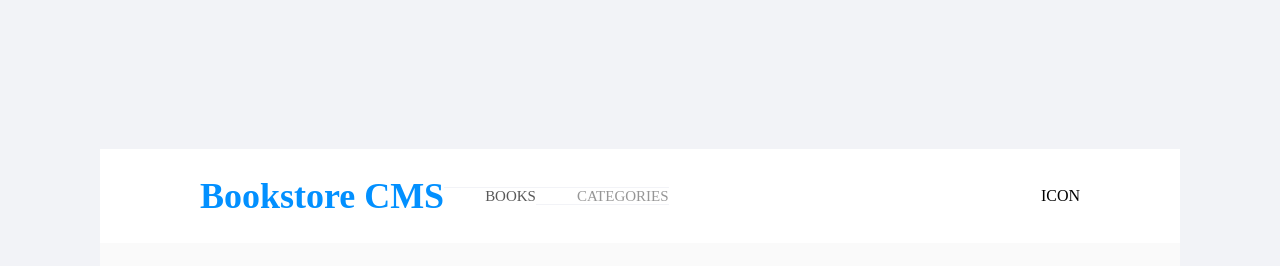
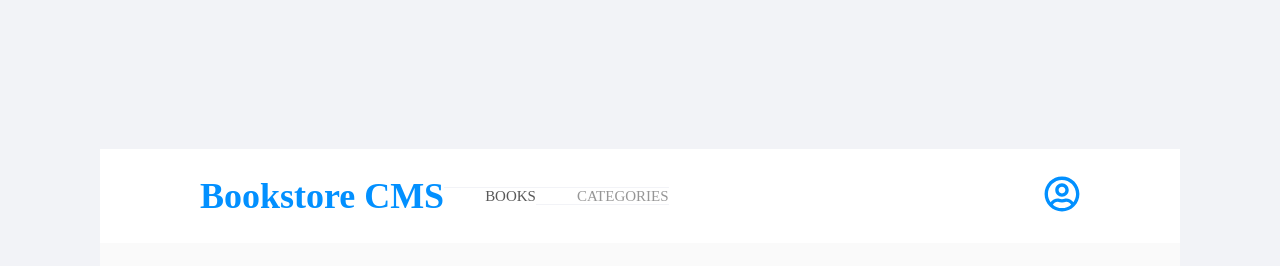
Before and after one commit to Kingstalux/Bookstore-app, a React (Create React App) app: page / in a window 1280 px wide. Shown: the top 266 px of the page. Built offline with nearby package versions, Linux system fonts and the light colour scheme; no server answers; the HTML template or start-up script is replaced by a standard one.

Commit message:
Add react icons

```diff
--- a/package.json
+++ b/package.json
@@ -8,6 +8,7 @@
     "@testing-library/user-event": "^12.8.3",
     "react": "^17.0.2",
     "react-dom": "^17.0.2",
+    "react-icons": "^4.3.1",
     "react-redux": "^7.2.6",
     "react-router": "^6.0.2",
     "react-router-dom": "^6.0.2",
--- a/src/components/Books.js
+++ b/src/components/Books.js
@@ -1,6 +1,7 @@
 import React, { useEffect } from 'react';
 import { useDispatch, useSelector } from 'react-redux';
 import { v4 as uuidv4 } from 'uuid';
+import { FaRegCircle } from 'react-icons/fa';
 import { fetchBooks, deleteBooksApi } from '../redux/books/book';
 
 export default function Books() {
@@ -57,7 +58,7 @@ export default function Books() {
         </div>
       </div>
       <div className="percentage">
-        <p className="circle">ICON</p>
+        <p className="circle"><FaRegCircle /></p>
         <div className="middle">
           <p className="number">0%</p>
           <p className="completed">Completed</p>
--- a/src/components/NavBar.js
+++ b/src/components/NavBar.js
@@ -1,5 +1,6 @@
 import React from 'react';
 import { NavLink } from 'react-router-dom';
+import { FaRegUserCircle } from 'react-icons/fa';
 
 const NavBar = () => (
   <>
@@ -20,7 +21,7 @@ const NavBar = () => (
         </div>
       </div>
       <div className="icon">
-        <p>ICON</p>
+        <p><FaRegUserCircle /></p>
       </div>
     </nav>
   </>
--- a/src/index.css
+++ b/src/index.css
@@ -221,11 +221,6 @@ p.book-author {
   display: flex;
 }
 
-.circle {
-  justify-self: center;
-  align-self: center;
-}
-
 .percentage p,
 div.progress {
   background-color: white;
@@ -267,3 +262,16 @@ p.chapter {
 .comment:hover {
   cursor: pointer;
 }
+
+.icon svg {
+  color: #0290ff;
+  font-size: 2.249rem;
+  background-color: white;
+}
+
+.circle svg {
+  color: #0290ff;
+  font-size: 4.25rem;
+  background-color: white;
+  margin-top: 3rem;
+}
```
Also changed, not shown: 1 other file (tests, documents, lock files or other folders).
